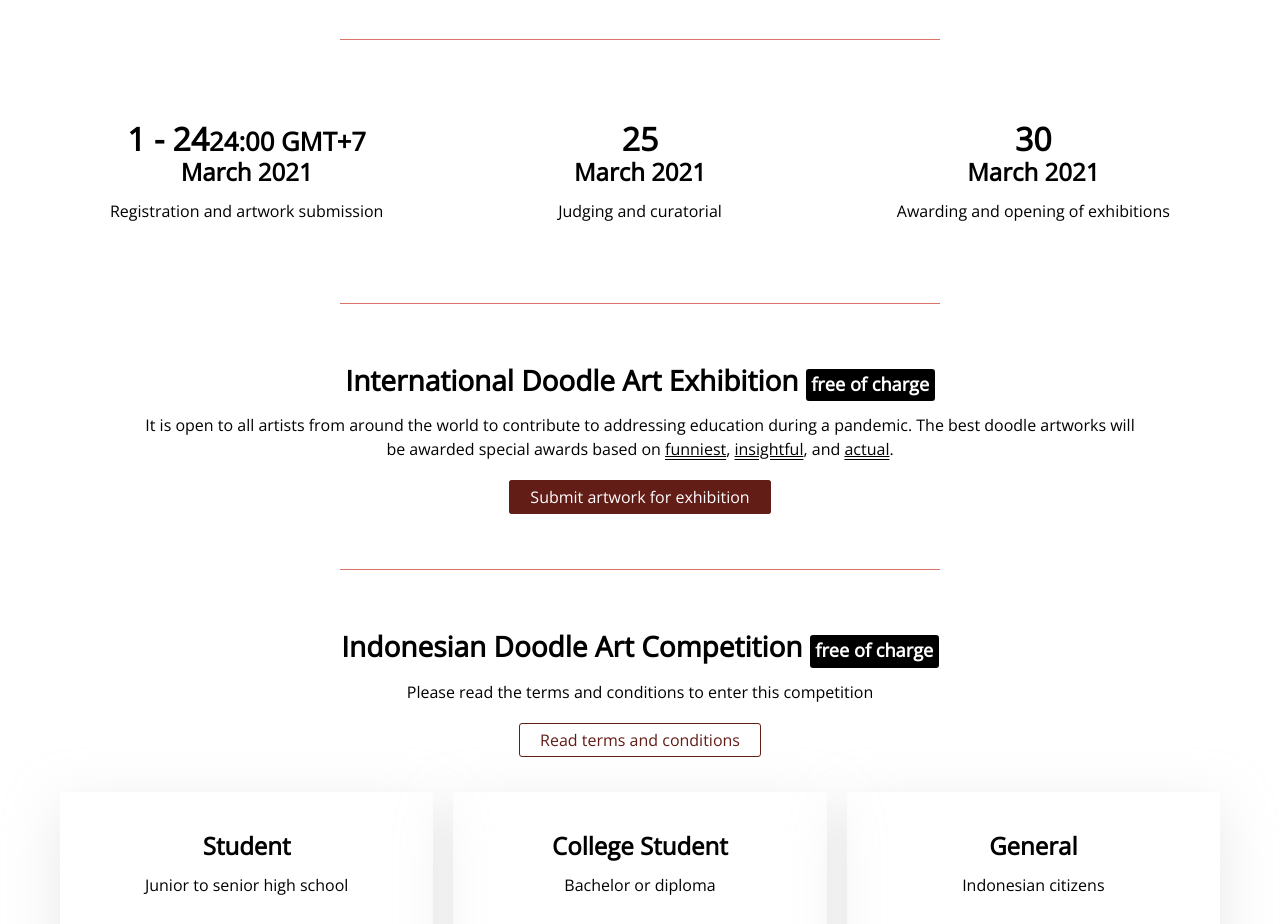
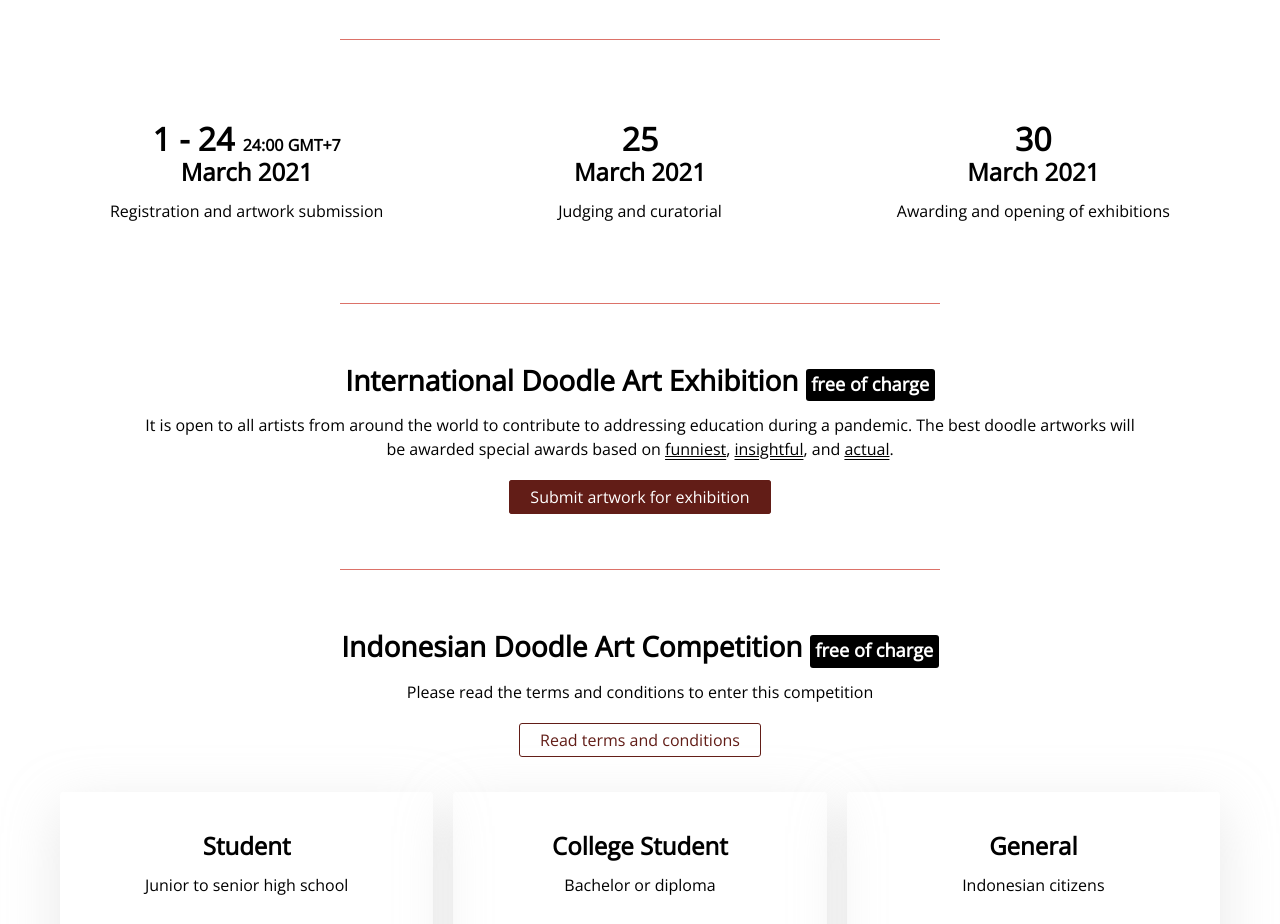
Before and after one commit to pratamabayu/sidlefest.com, a plain HTML site: page index.html in a window 1280 px wide. Shown: the part 1580-2504 px from the top of the page. Drawn offline with nearby package versions, Linux system fonts and the light colour scheme.

Commit message:
Update index.html

```diff
--- a/index.html
+++ b/index.html
@@ -76,7 +76,7 @@
         <section id="timeline"
             class="margin-medium grid grid-3-columns grid-1-columns@m grid-column-gap-medium grid-column-row-medium">
             <div class="padding-medium text-center">
-                <h2 class="margin-remove-bottom">1 - 24<small>24:00 GMT+7</small></h2>
+                <h2 class="margin-remove-bottom">1 - 24 <small style="font-size: 1rem;">24:00 GMT+7</small></h2>
                 <h4>March 2021</h4>
                 <p class="font-bolder width-1/1">
                     Registration and artwork submission
```
